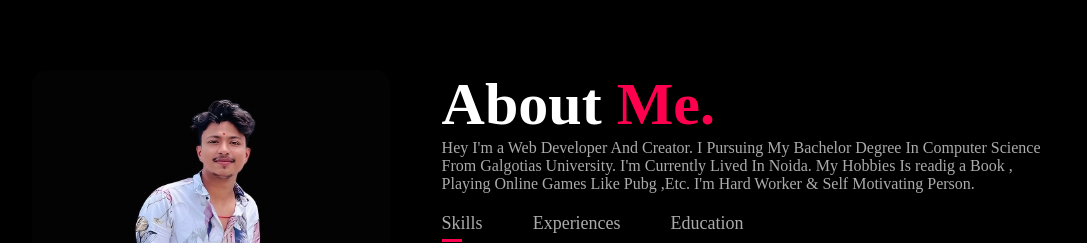
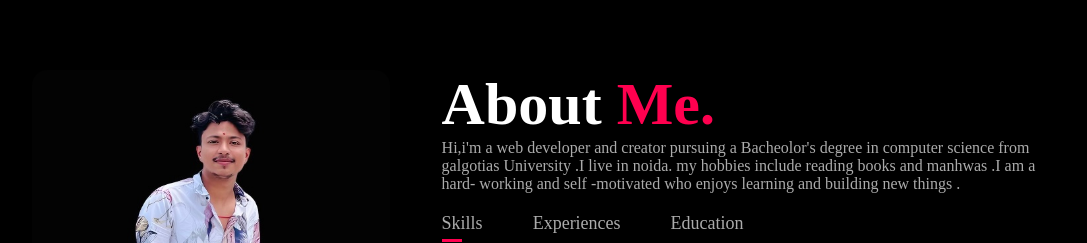
Before and after one commit to Satyamamarth/satyamamarth.github.io, a plain HTML site: page index.html in a window 1280 px wide. Shown: the part 820-1063 px from the top of the page, without its empty margins (96-1183 px from the left). Drawn offline with Linux system fonts and the light colour scheme.

Commit message:
Update index.html

```diff
--- a/index.html
+++ b/index.html
@@ -39,8 +39,7 @@
                 </div>
                 <div class="about-col-2">
                     <h1 class="sub-title">About <span>Me.</span></h1>
-                    <p>Hey I'm a Web Developer And Creator. I Pursuing My Bachelor Degree In Computer Science  From Galgotias University. I'm Currently Lived In Noida. My Hobbies Is readig a Book , Playing Online Games Like Pubg ,Etc.
-                         I'm Hard Worker & Self Motivating Person.  </p>
+                    <p> Hi,i'm a web developer and creator pursuing a Bacheolor's degree in computer science from galgotias University .I live in noida. my hobbies include reading books and manhwas .I am a hard- working and self -motivated who enjoys learning and building new things .  </p>
                     <div class="tab-titles">
                         <p class="tab-links active-link" onclick="opentab('skills')">Skills</p>
                         <p class="tab-links" onclick="opentab('experiences')">Experiences</p>
```
